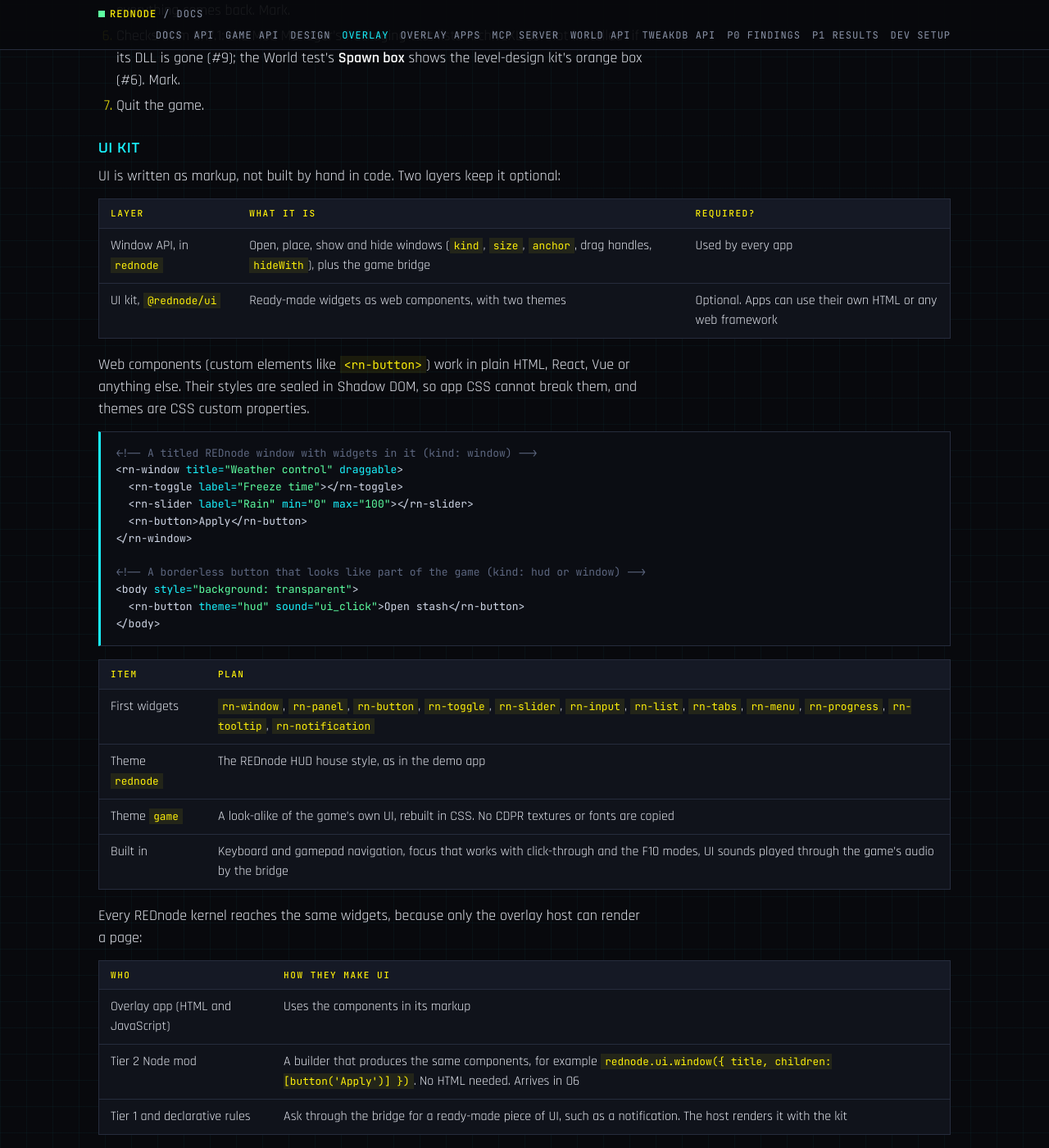
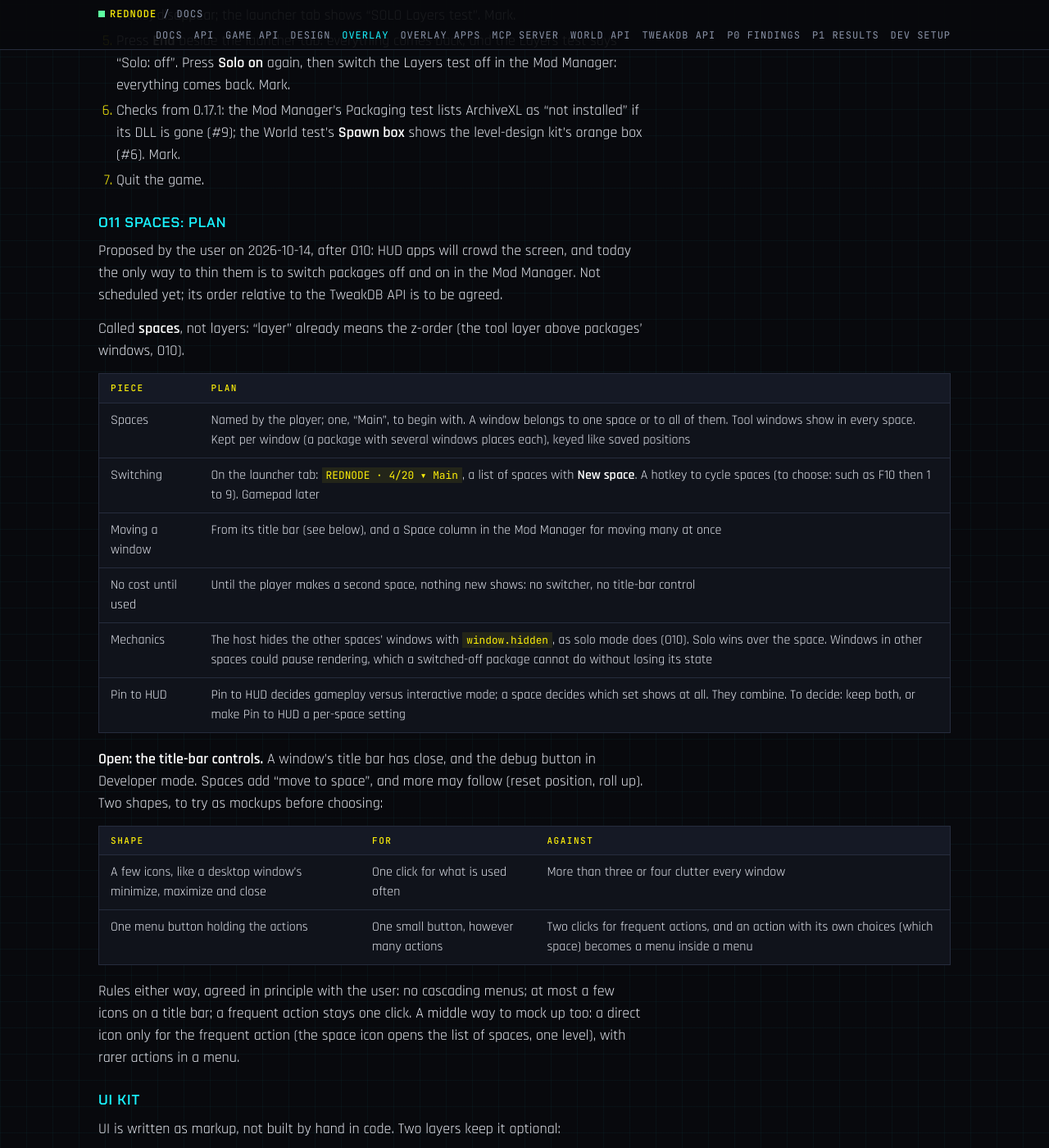
Before and after one commit to CyberbuildsAI/REDnode, a Jekyll site: the page built from docs/overlay.md, in a window 1280 px wide and 1400 px high, scrolled down 26779 px. Shown: the whole window at 82% size. Built offline with Jekyll 4.4.1, drawn with Linux system fonts in a browser that asks for light colours; our own code applies the rules of GitHub Pages for plain Markdown files; some of the changed text lies outside the part shown.

Commit message:
O11 Spaces: the plan, with the title-bar controls left open
Co-Authored-By: Claude Opus 5.5 <noreply@anthropic.com>

```diff
--- a/docs/overlay.md
+++ b/docs/overlay.md
@@ -189,6 +189,7 @@ Rules that make borderless windows behave:
 | **O8 Mod Manager** | A built-in Mod Manager app with a table of every package, search, paging and bulk actions. **Pin to launcher** keeps the launcher short; **Pin to HUD** decides which windows stay on screen during gameplay. See [O8 Mod Manager: plan](#o8-mod-manager-plan) | With dozens of packages, the launcher lists only the pinned ones, and any package is found, switched and inspected in the Mod Manager |
 | **O9 Debugger** | Chromium DevTools for any overlay app, from an **Inspect** button: first in a desktop window, then, if a prototype works, inside the overlay as a built-in Debugger app. Node mods debugged through Node's inspector, attachable from VS Code and REDcode. See [O9 Debugger: plan](#o9-debugger-plan) | An app's page is inspected and a breakpoint hit while the game runs; a Node mod stops at a breakpoint set in VS Code |
 | **O10 Layers** | A tool layer above packages' windows for REDnode's own windows and packages the player lets stay on top; solo mode, in which one package hides every other package's windows. Asked for by EDGEbuilder ([#10](https://github.com/Edgemodders/REDnode/issues/10), [#7](https://github.com/Edgemodders/REDnode/issues/7)). See [O10 Layers](#o10-layers-built) | A full-screen package cannot cover the launcher or the Test timer, and its solo mode hides everything else until it ends |
+| **O11 Spaces** | Named sets of windows, like virtual desktops: the player switches the space and only its windows show; tool windows and windows set to "all spaces" show in every space. See [O11 Spaces: plan](#o11-spaces-plan) | A player with many HUD widgets keeps them in two or three spaces and switches between them without switching packages on and off |
 
 ### O1 Windows: test
 
@@ -578,6 +579,30 @@ Use the **Test timer**: Start, then Mark after each step.
 6. Checks from 0.17.1: the Mod Manager's Packaging test lists ArchiveXL as "not installed" if its DLL is gone (#9); the World test's **Spawn box** shows the level-design kit's orange box (#6). Mark.
 7. Quit the game.
 
+### O11 Spaces: plan
+
+Proposed by the user on 2026-10-14, after O10: HUD apps will crowd the screen, and today the only way to thin them is to switch packages off and on in the Mod Manager. Not scheduled yet; its order relative to the TweakDB API is to be agreed.
+
+Called **spaces**, not layers: "layer" already means the z-order (the tool layer above packages' windows, O10).
+
+| Piece | Plan |
+|---|---|
+| Spaces | Named by the player; one, "Main", to begin with. A window belongs to one space or to all of them. Tool windows show in every space. Kept per window (a package with several windows places each), keyed like saved positions |
+| Switching | On the launcher tab: `REDNODE · 4/20  ▾ Main`, a list of spaces with **New space**. A hotkey to cycle spaces (to choose: such as F10 then 1 to 9). Gamepad later |
+| Moving a window | From its title bar (see below), and a Space column in the Mod Manager for moving many at once |
+| No cost until used | Until the player makes a second space, nothing new shows: no switcher, no title-bar control |
+| Mechanics | The host hides the other spaces' windows with `window.hidden`, as solo mode does (O10). Solo wins over the space. Windows in other spaces could pause rendering, which a switched-off package cannot do without losing its state |
+| Pin to HUD | Pin to HUD decides gameplay versus interactive mode; a space decides which set shows at all. They combine. To decide: keep both, or make Pin to HUD a per-space setting |
+
+**Open: the title-bar controls.** A window's title bar has close, and the debug button in Developer mode. Spaces add "move to space", and more may follow (reset position, roll up). Two shapes, to try as mockups before choosing:
+
+| Shape | For | Against |
+|---|---|---|
+| A few icons, like a desktop window's minimize, maximize and close | One click for what is used often | More than three or four clutter every window |
+| One menu button holding the actions | One small button, however many actions | Two clicks for frequent actions, and an action with its own choices (which space) becomes a menu inside a menu |
+
+Rules either way, agreed in principle with the user: no cascading menus; at most a few icons on a title bar; a frequent action stays one click. A middle way to mock up too: a direct icon only for the frequent action (the space icon opens the list of spaces, one level), with rarer actions in a menu.
+
 ### UI kit
 
 UI is written as markup, not built by hand in code. Two layers keep it optional:
```
Also changed, not shown: CLAUDE.md (+1 -0 lines), docs/index.md (+1 -0 lines).
